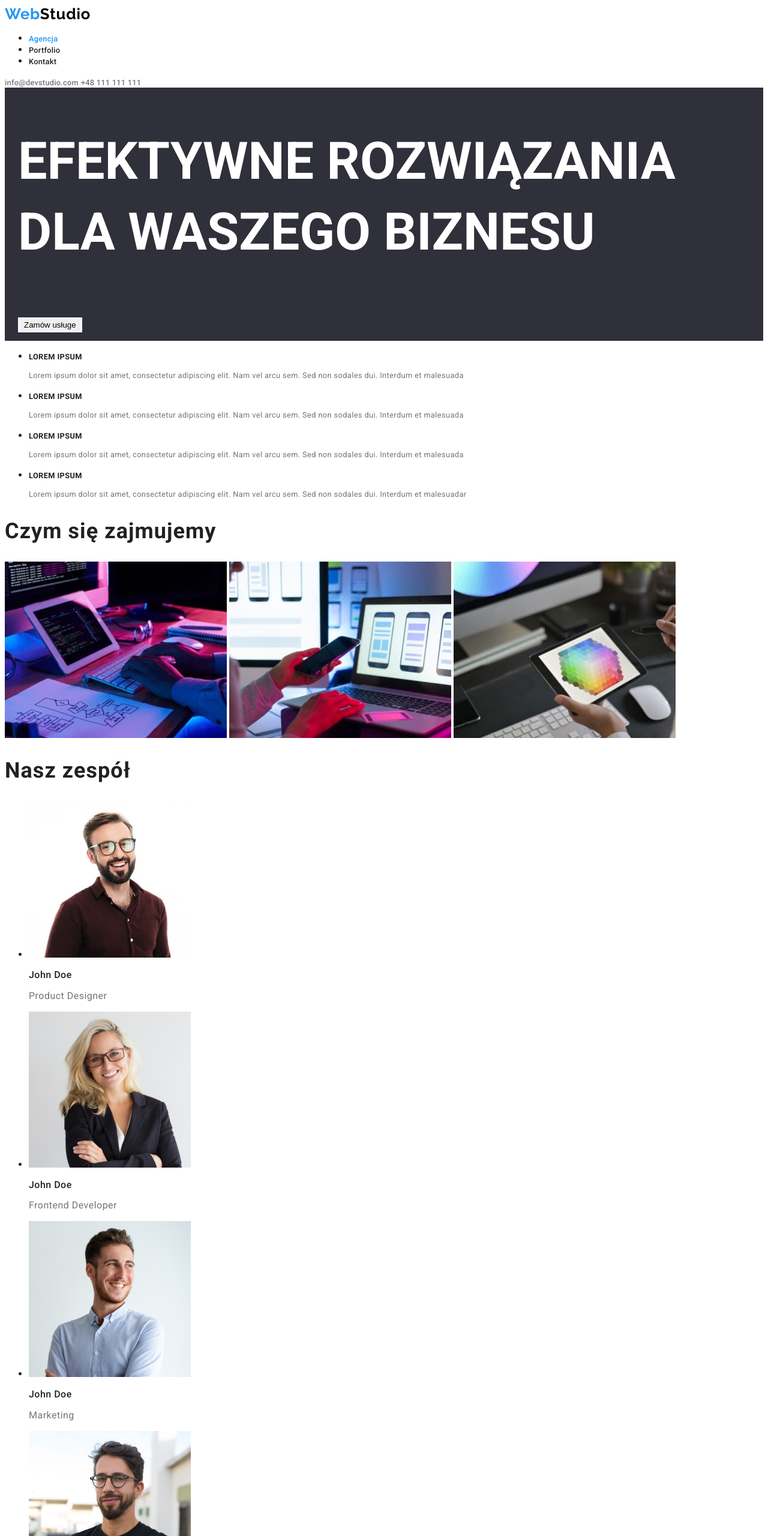
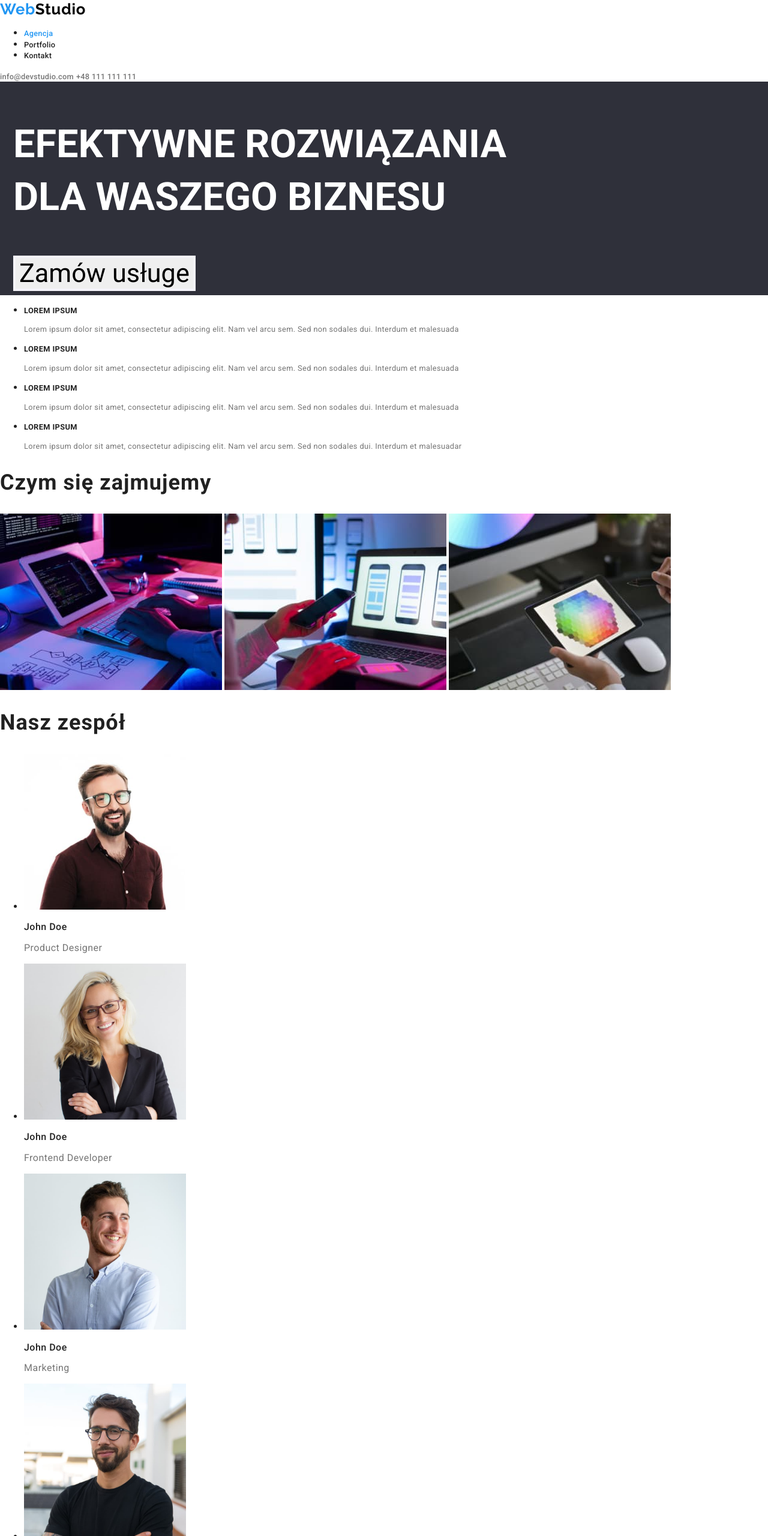
Before and after one commit to YaroslavaB77/goit-markup-hw-03, a plain HTML site: page index.html in a window 1280 px wide. Shown: the top 2560 px of the page at 60% size. Drawn offline with nearby package versions, Linux system fonts and the light colour scheme.

Commit message:
Update index.html

```diff
--- a/index.html
+++ b/index.html
@@ -6,17 +6,23 @@
     <link rel="preconnect" href="https://fonts.googleapis.com" />
     <link rel="preconnect" href="https://fonts.gstatic.com" crossorigin />
     <link
+      rel="stylesheet"
+      href="https://cdnjs.cloudflare.com/ajax/libs/modern-normalize/1.1.0/modern-normalize.min.css"
+      integrity="sha512-wpPYUAdjBVSE4KJnH1VR1HeZfpl1ub8YT/NKx4PuQ5NmX2tKuGu6U/JRp5y+Y8XG2tV+wKQpNHVUX03MfMFn9Q=="
+      crossorigin="anonymous"
+      referrerpolicy="no-referrer" />
+    <link
       href="https://fonts.googleapis.com/css2?family=Raleway:wght@700&family=Roboto:wght@400;500;700;900&display=swap"
-      rel="stylesheet"
-    />
+      rel="stylesheet" />
     <link rel="stylesheet" href="./css/styles.css" />
   </head>
   <body>
+    <header class="menu-decoration">
       <a class="logo-top" href="/WebStudio"
         ><span class="logo-secondary">Web</span>Studio</a
       >
       <nav class="menu robotofonts">
-      <ul>
+        <ul class="menu-list">
           <li class="active-page">
             <a class="home-page" href="index.html">Agencja</a>
           </li>
@@ -26,19 +32,23 @@
           <li><a class="contact-page" href="/kontakt">Kontakt</a></li>
         </ul>
       </nav>
-    <aside class="robotofonts">
+      <div class="robotofonts">
         <a class="contacts-mail" href="mailto:info@devstudio.com"
           >info@devstudio.com</a
         >
         <a class="contacts-phone" href="tel:+48111111111">+48 111 111 111</a>
-    </aside>
-    <header class="service button-panel">
-      <h1>EFEKTYWNE ROZWIĄZANIA DLA WASZEGO BIZNESU</h1>
+      </div>
+    </header>
+    <section class="service button-panel service-button">
+      <h1 class="service-phrase">
+        EFEKTYWNE ROZWIĄZANIA <br />
+        DLA WASZEGO BIZNESU
+      </h1>
       <button type="button">Zamów usługe</button>
-    </header>
+    </section>
     <main>
-      <section>
-        <ul>
+      <section class="our-strengths section container">
+        <ul class="list">
           <li>
             <h2 class="text-title">LOREM IPSUM</h2>
             <p class="text-description">
@@ -69,37 +79,36 @@
           </li>
         </ul>
       </section>
-      <section>
+      <section class="section container">
         <h2 class="homepage-secondary-title">Czym się zajmujemy</h2>
+        <div class="what-we-do">
           <img
             src="images/services/img.jpg"
             alt="kodowanie"
             width="370"
-          height="294"
-        />
+            height="294" />
           <img
             src="images/services/laptop.jpg"
             alt="laptop"
             width="370"
-          height="294"
-        />
+            height="294" />
           <img
             src="images/services/tablet.jpg"
             alt="tablet"
             width="370"
-          height="294"
-        />
+            height="294" />
+        </div>
       </section>
-      <section>
+      <section class="our-team-color section">
+        <div class="container">
           <h2 class="homepage-secondary-title">Nasz zespół</h2>
-        <ul>
+          <ul class="our-team list">
             <li>
               <img
                 src="images/employees/designer.jpg"
                 alt="uśmiechnięty mężczyzna z brodą w okularach"
                 width="270"
-              height="260"
-            />
+                height="260" />
               <p class="employee-list">John Doe</p>
               <p class="employee-description">Product Designer</p>
             </li>
@@ -108,8 +117,7 @@
                 src="images/employees/developer.jpg"
                 alt="uśmiechnięta kobieta w okularach"
                 width="270"
-              height="260"
-            />
+                height="260" />
               <p class="employee-list">John Doe</p>
               <p class="employee-description">Frontend Developer</p>
             </li>
@@ -118,8 +126,7 @@
                 src="images/employees/marketing.jpg"
                 alt="uśmiechnięty mężczyzna"
                 width="270"
-              height="260"
-            />
+                height="260" />
               <p class="employee-list">John Doe</p>
               <p class="employee-description">Marketing</p>
             </li>
@@ -128,23 +135,23 @@
                 src="images/employees/john.jpg"
                 alt="uśmiechnięty mężczyzna w okularach"
                 width="270"
-              height="260"
-            />
+                height="260" />
               <p class="employee-list">John Doe</p>
               <p class="employee-description">UI Designer</p>
             </li>
           </ul>
+        </div>
       </section>
     </main>
     <footer class="bottom-information">
       <a class="logo-bottom" href="/WebStudio"
         ><span class="logo-secondary">Web</span>Studio</a
       >
-      <address>
+      <address class="bottom-contact">
         m. Warszawa, Aleje Jerozolimskie 21
         <a class="bottom-mail" href="mailto:info@example.com"
           >info@example.com</a
-        ><br />
+        >
         <a class="bottom-phone" href="tel:+48111111111">+48 111 111 111</a>
       </address>
     </footer>
```
Lines whose indentation alone changed are shown as unchanged.
